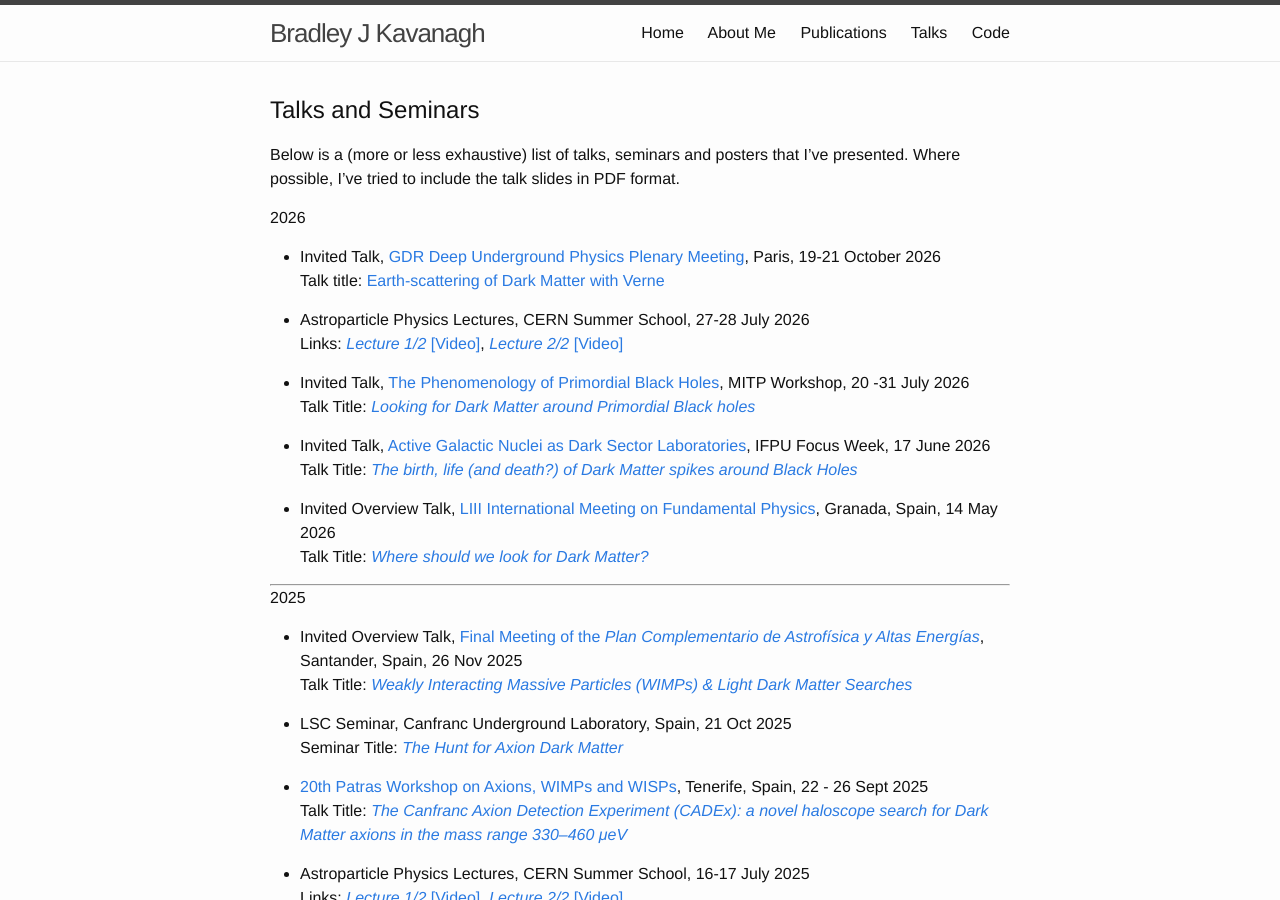
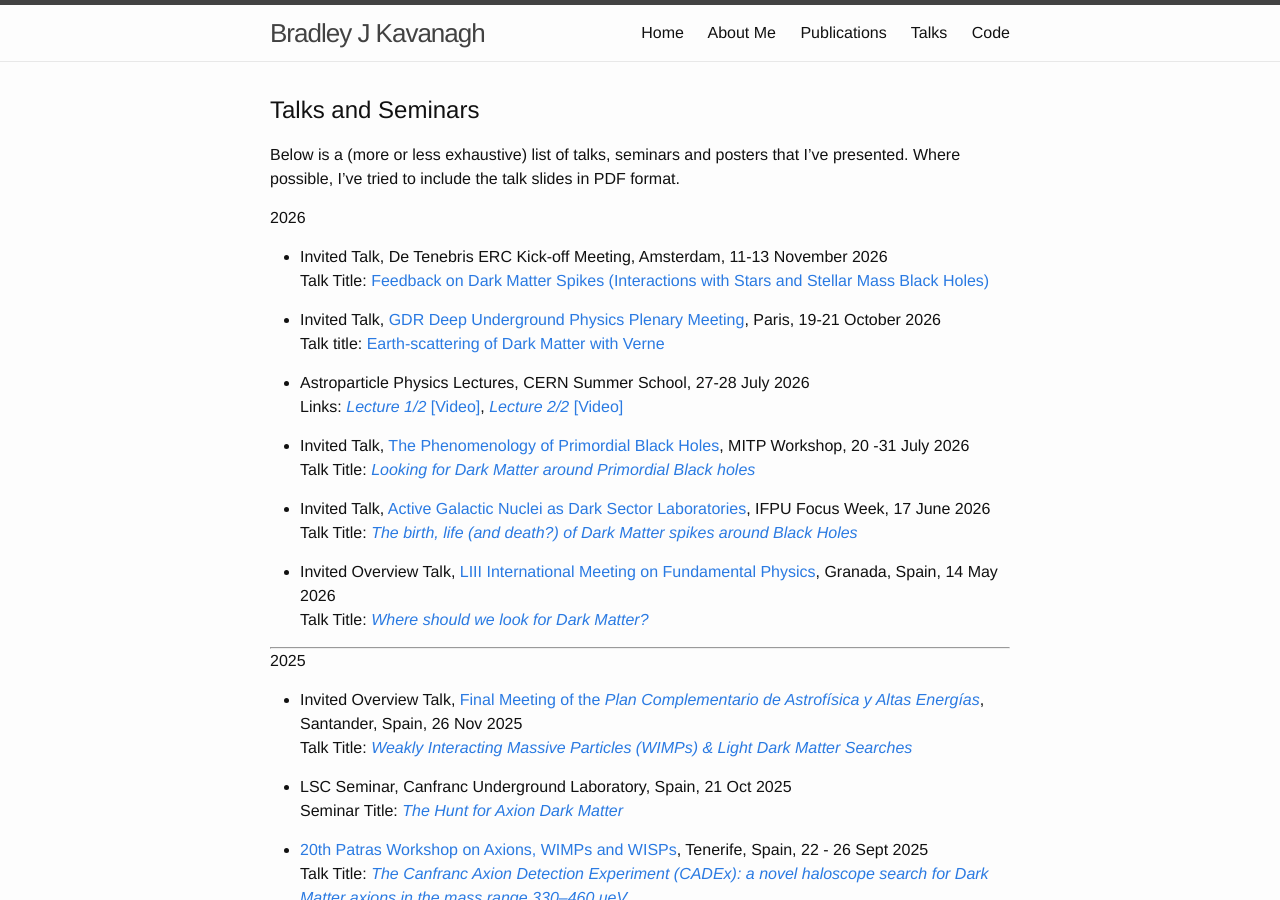
Before and after one commit to bradkav/bradkav.github.io, a Jekyll site: the page built from talks.md, in a window 1280 px wide and 900 px high. Built offline with Jekyll 4.4.1, drawn with Linux system fonts in a browser that asks for light colours.

Commit message:
Added De Tenebris Talk

```diff
--- a/talks.md
+++ b/talks.md
@@ -10,6 +10,9 @@ weight: 4
 Below is a (more or less exhaustive) list of talks, seminars and posters that I've presented. Where possible, I've tried to include the talk slides in PDF format.
 
 #### 2026
+
+- Invited Talk, De Tenebris ERC Kick-off Meeting, Amsterdam, 11-13 November 2026
+Talk Title: [Feedback on Dark Matter Spikes (Interactions with Stars and Stellar Mass Black Holes)](/assets/slides/KAVANAGH_DeTenebris_Nov2026.pdf)
 
 - Invited Talk, [GDR Deep Underground Physics Plenary Meeting](https://indico.in2p3.fr/event/39848/overview), Paris, 19-21 October 2026
 Talk title: [Earth-scattering of Dark Matter with Verne](/assets/slides/KAVANAGH_GDR_DYPhy_Oct2026_small.pdf)
```
Also changed, not shown: publications.md (+1 -1 lines), 1 other file.
